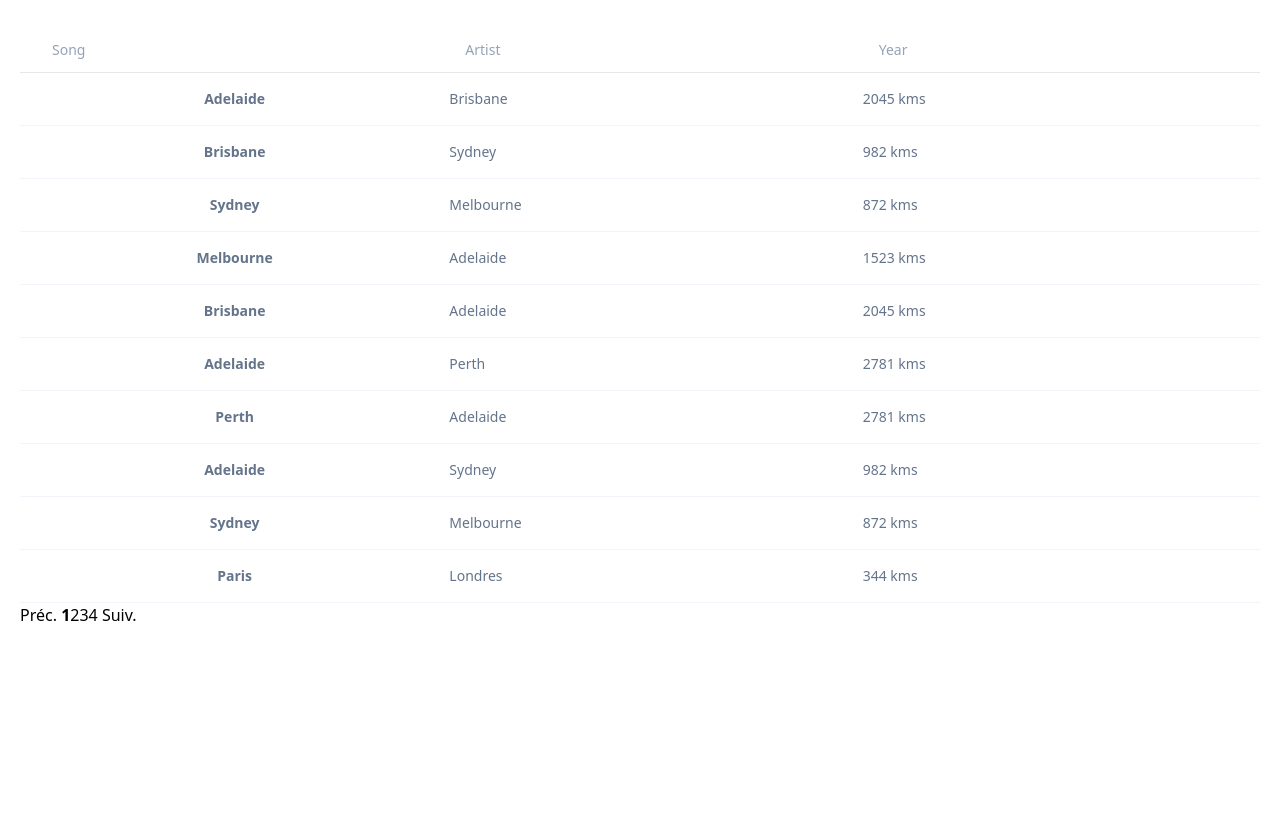
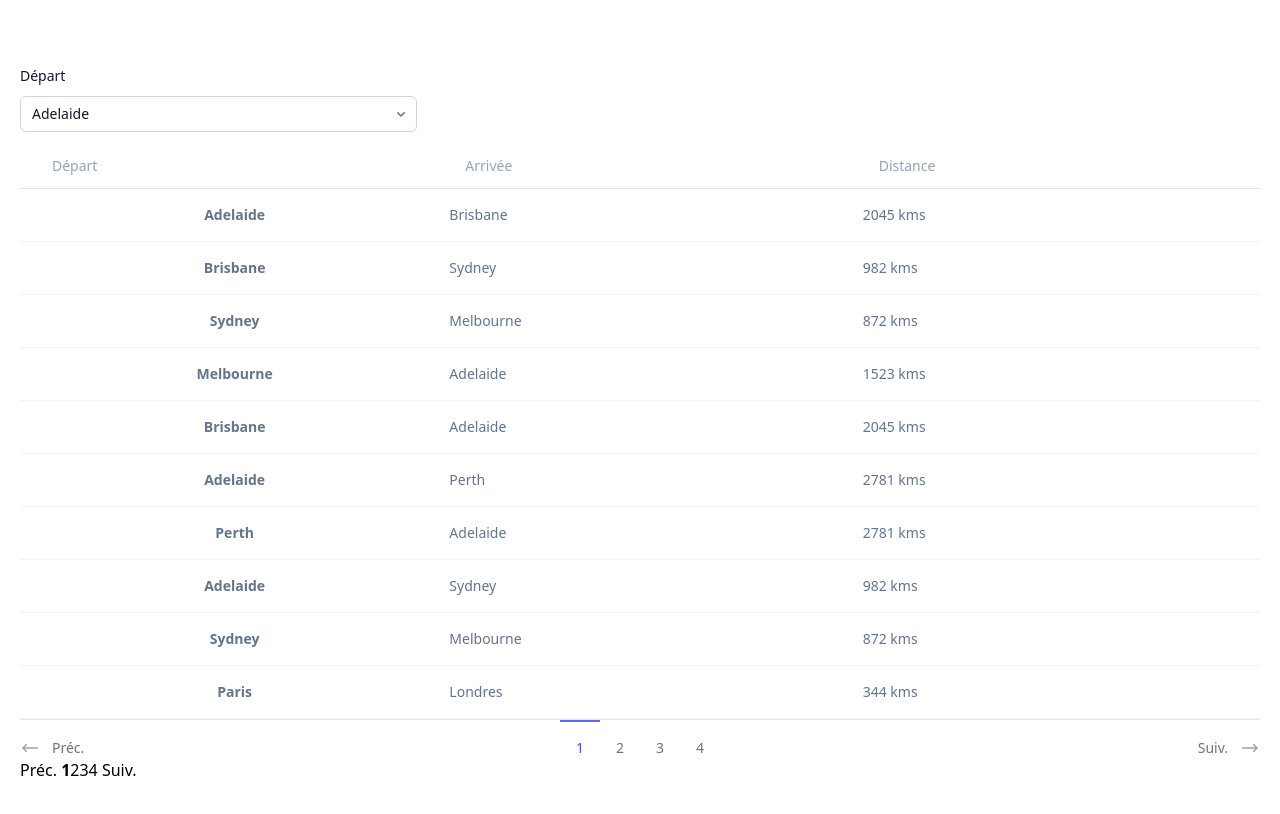
Before and after one commit to ogorzalka/iut-flight-table, a website built with Vite: page index.html in a window 1280 px wide. Built offline with nearby package versions, Linux system fonts and the light colour scheme.

Commit message:
✨ (index.html): enhance UI by adding a filter dropdown for departure locations ✨ (app.js): import and register new Filter module for filtering functionality 📝 (Filter.js): create Filter module to manage filtering logic for data sets

```diff
--- a/index.html
+++ b/index.html
@@ -1,9 +1,9 @@
 <!doctype html>
 <html lang="en">
 <head>
-    <meta charset="UTF-8" />
-    <link rel="icon" type="image/svg+xml" href="/vite.svg" />
-    <meta name="viewport" content="width=device-width, initial-scale=1.0" />
+    <meta charset="UTF-8"/>
+    <link rel="icon" type="image/svg+xml" href="/vite.svg"/>
+    <meta name="viewport" content="width=device-width, initial-scale=1.0"/>
     <title>Vite App</title>
 </head>
 <body>
@@ -19,29 +19,90 @@
     </template>
     <template x-if="!loading && totalItems() > 0">
         <div>
+            <div class="grid grid-cols-1 gap-6 sm:grid-cols-2 lg:grid-cols-3 gap-4 py-6">
+                <div x-data="Filter('from', items)">
+                    <div>
+                        <label for="location" class="block text-sm/6 font-medium text-gray-900">Départ</label>
+                        <div class="mt-2 grid grid-cols-1">
+                            <select id="location" name="location" class="col-start-1 row-start-1 w-full appearance-none rounded-md bg-white py-1.5 pl-3 pr-8 text-base text-gray-900 outline outline-1 -outline-offset-1 outline-gray-300 focus:outline focus:outline-2 focus:-outline-offset-2 focus:outline-indigo-600 sm:text-sm/6">
+                                <template x-for="option in options()">
+                                    <option :value="option" x-text="option"></option>
+                                </template>
+                            </select>
+                            <svg class="pointer-events-none col-start-1 row-start-1 mr-2 size-5 self-center justify-self-end text-gray-500 sm:size-4" viewBox="0 0 16 16" fill="currentColor" aria-hidden="true" data-slot="icon">
+                                <path fill-rule="evenodd" d="M4.22 6.22a.75.75 0 0 1 1.06 0L8 8.94l2.72-2.72a.75.75 0 1 1 1.06 1.06l-3.25 3.25a.75.75 0 0 1-1.06 0L4.22 7.28a.75.75 0 0 1 0-1.06Z" clip-rule="evenodd" />
+                            </svg>
+                        </div>
+                    </div>
+                </div>
+            </div>
+
             <table class="border-collapse table-fixed w-full text-sm">
                 <thead>
                 <tr>
-            <th class="border-b dark:border-slate-600 font-medium p-4 pl-8 pt-0 pb-3 text-slate-400 dark:text-slate-200 text-left">Song</th>
-            <th class="border-b dark:border-slate-600 font-medium p-4 pl-8 pt-0 pb-3 text-slate-400 dark:text-slate-200 text-left">Artist</th>
-            <th class="border-b dark:border-slate-600 font-medium p-4 pl-8 pt-0 pb-3 text-slate-400 dark:text-slate-200 text-left">Year</th>
+                    <th class="border-b dark:border-slate-600 font-medium p-4 pl-8 pt-0 pb-3 text-slate-400 dark:text-slate-200 text-left">
+                        Départ
+                    </th>
+                    <th class="border-b dark:border-slate-600 font-medium p-4 pl-8 pt-0 pb-3 text-slate-400 dark:text-slate-200 text-left">
+                        Arrivée
+                    </th>
+                    <th class="border-b dark:border-slate-600 font-medium p-4 pl-8 pt-0 pb-3 text-slate-400 dark:text-slate-200 text-left">
+                        Distance
+                    </th>
                 </tr>
                 </thead>
                 <tbody class="bg-white dark:bg-slate-800">
                 <template x-for="flight in items">
                     <tr>
-                <th x-text="flight.from" class="border-b border-slate-100 dark:border-slate-700 p-4 pl-8 text-slate-500 dark:text-slate-400"></th>
-                <td x-text="flight.to" class="border-b border-slate-100 dark:border-slate-700 p-4 text-slate-500 dark:text-slate-400"></td>
-                <td x-text="flight.kms + (flight.kms > 1 ? ' kms' : ' km')" class="border-b border-slate-100 dark:border-slate-700 p-4 pr-8 text-slate-500 dark:text-slate-400"></td>
+                        <th x-text="flight.from"
+                            class="border-b border-slate-100 dark:border-slate-700 p-4 pl-8 text-slate-500 dark:text-slate-400"></th>
+                        <td x-text="flight.to"
+                            class="border-b border-slate-100 dark:border-slate-700 p-4 text-slate-500 dark:text-slate-400"></td>
+                        <td x-text="flight.kms + (flight.kms > 1 ? ' kms' : ' km')"
+                            class="border-b border-slate-100 dark:border-slate-700 p-4 pr-8 text-slate-500 dark:text-slate-400"></td>
                     </tr>
                 </template>
                 </tbody>
 
             </table>
+
+            <nav
+                x-data="Pagination(totalItems(), currentPage, perPage)"
+              class="flex items-center justify-between border-t border-gray-200 px-4 sm:px-0"
+            >
+                <div class="-mt-px flex w-0 flex-1">
+                    <button @click="goToPage(currentPage - 1)" :disabled="currentPage === 1" class="inline-flex items-center border-t-2 border-transparent pr-1 pt-4 text-sm font-medium text-gray-500 hover:border-gray-300 hover:text-gray-700">
+                        <svg class="mr-3 size-5 text-gray-400" viewBox="0 0 20 20" fill="currentColor" aria-hidden="true" data-slot="icon">
+                            <path fill-rule="evenodd" d="M18 10a.75.75 0 0 1-.75.75H4.66l2.1 1.95a.75.75 0 1 1-1.02 1.1l-3.5-3.25a.75.75 0 0 1 0-1.1l3.5-3.25a.75.75 0 1 1 1.02 1.1l-2.1 1.95h12.59A.75.75 0 0 1 18 10Z" clip-rule="evenodd" />
+                        </svg>
+                        Préc.
+                    </button>
+                </div>
+                <div class="md:flex">
+                    <template x-for="page in Array.from({ length: totalPages() }, (_, i) => i + 1)">
+                        <button
+                            @click="goToPage(page)"
+                            x-text="page"
+                            class="inline-flex items-center border-t-2 px-4 pt-4 text-sm font-medium"
+                            :class="{ 'border-indigo-500 text-indigo-600': currentPage === page, 'border-transparent text-gray-500 hover:border-gray-300': currentPage !== page }"
+                        ></button>
+                    </template>
+                </div>
+                <div class="-mt-px flex w-0 flex-1 justify-end">
+                    <button @click="goToPage(currentPage + 1)" :disabled="currentPage === totalPages()" class="inline-flex items-center border-t-2 border-transparent pl-1 pt-4 text-sm font-medium text-gray-500 hover:border-gray-300 hover:text-gray-700">
+                        Suiv.
+                        <svg class="ml-3 size-5 text-gray-400" viewBox="0 0 20 20" fill="currentColor" aria-hidden="true" data-slot="icon">
+                            <path fill-rule="evenodd" d="M2 10a.75.75 0 0 1 .75-.75h12.59l-2.1-1.95a.75.75 0 1 1 1.02-1.1l3.5 3.25a.75.75 0 0 1 0 1.1l-3.5 3.25a.75.75 0 1 1-1.02-1.1l2.1-1.95H2.75A.75.75 0 0 1 2 10Z" clip-rule="evenodd" />
+                        </svg>
+                    </button>
+                </div>
+            </nav>
+
             <div x-data="Pagination(totalItems(), currentPage, perPage)">
                 <button @click="goToPage(currentPage - 1)" :disabled="currentPage === 1">Préc.</button>
                 <template x-for="page in Array.from({ length: totalPages() }, (_, i) => i + 1)">
-            <button @click="goToPage(page)" x-text="page" :class="{ 'font-bold': currentPage === page }"></button>
+                    <button @click="goToPage(page)" x-text="page"
+                            :class="{ 'font-bold': currentPage === page }"></button>
                 </template>
                 <button @click="goToPage(currentPage + 1)" :disabled="currentPage === totalPages()">Suiv.</button>
             </div>
--- a/src/js/app.js
+++ b/src/js/app.js
@@ -1,8 +1,10 @@
 import Alpine from "alpinejs";
 import FilterableTable from "./modules/FilterableTable";
 import Pagination from "./modules/Pagination";
+import Filter from "./modules/Filter.js";
 
 window.alpine = Alpine;
 Alpine.data('FilterableTable', FilterableTable);
 Alpine.data('Pagination', Pagination);
+Alpine.data('Filter', Filter);
 Alpine.start();
--- /dev/null
+++ b/src/js/modules/Filter.js
@@ -0,0 +1,11 @@
+export default function Filter(slug, datas) {
+    return {
+        datas: [],
+        init() {
+            this.datas = datas;
+        },
+        options() {
+            return [...new Set(this.datas.map(data => data[slug]))].sort();
+        },
+    }
+}
```
Lines whose indentation alone changed are shown as unchanged.
